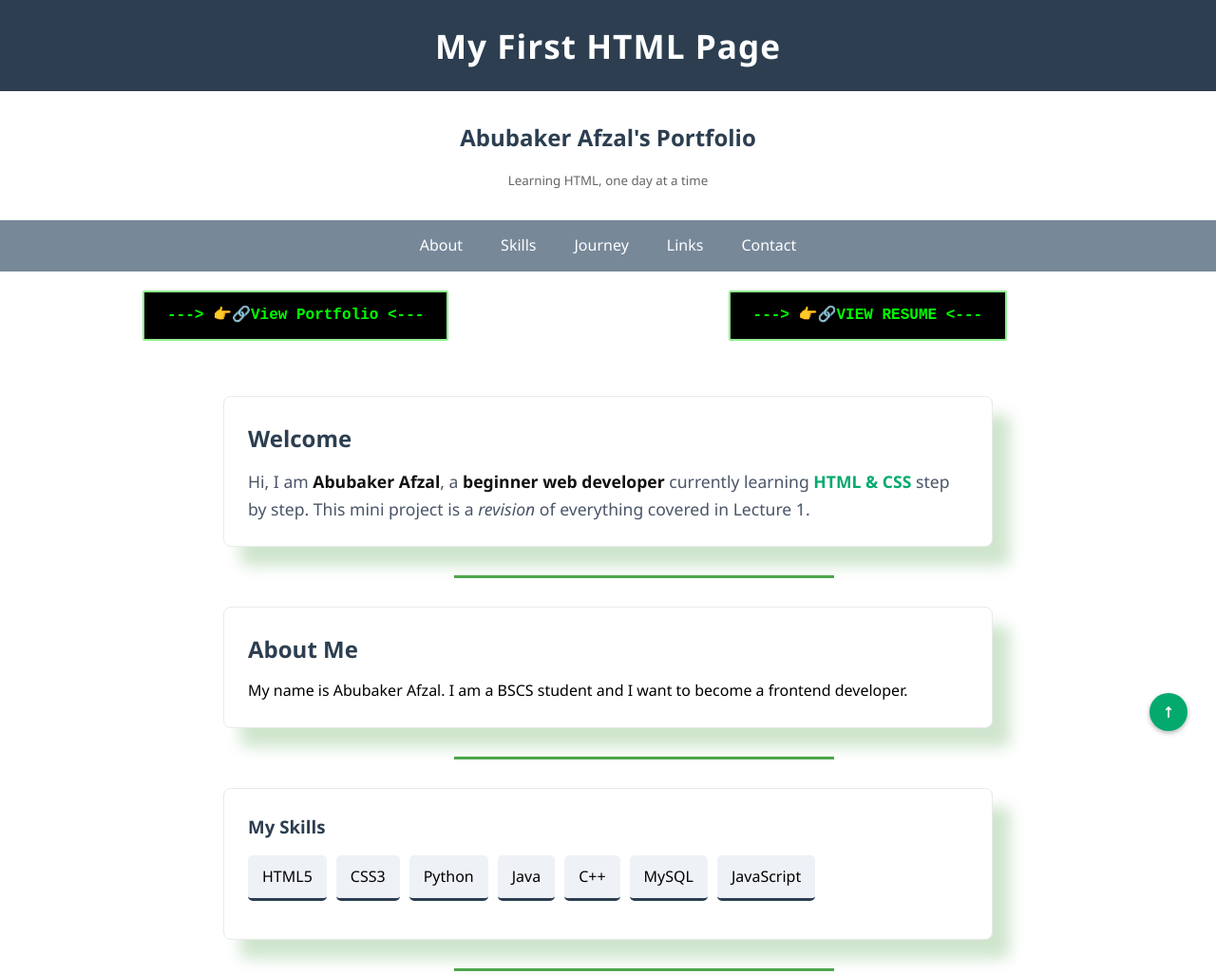
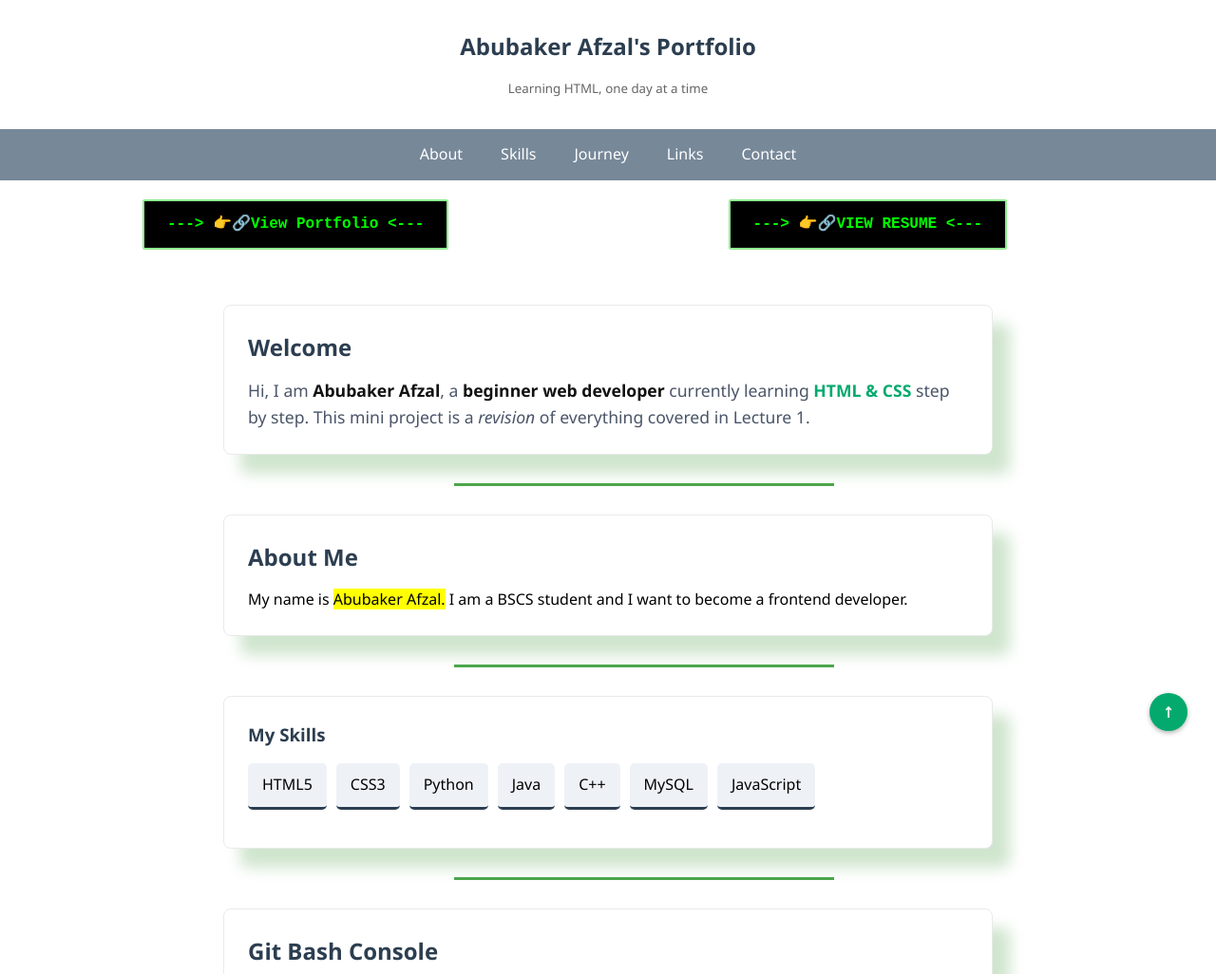
Before and after one commit to AbubakerAfzal01/html-css-practice, a plain HTML site: page web-dev-university-course/lecture-01/lesson1-2/Assignments/Assignment1.html in a window 1280 px wide. Shown: the top 1026 px of the page at 95% size. Drawn offline with Linux system fonts and the light colour scheme.

Commit message:
Update Assignment1.html

```diff
--- a/web-dev-university-course/lecture-01/lesson1-2/Assignments/Assignment1.html
+++ b/web-dev-university-course/lecture-01/lesson1-2/Assignments/Assignment1.html
@@ -8,7 +8,7 @@
 </head>
 <body>
 
-    <h1 class="topic">My First HTML Page</h1>
+
 
     <header class="header">
         <h2>Abubaker Afzal's Portfolio</h2>
@@ -41,7 +41,7 @@
 
         <section id="about">
             <h2>About Me</h2>
-            <p title="This is a tooltip">My name is Abubaker Afzal. I am a BSCS student and I want to become a frontend developer.</p>
+            <p title="This is a tooltip">My name is <mark> Abubaker Afzal.</mark> I am a BSCS student and I want to become a frontend developer.</p>
         </section>
 
         <hr>
```
